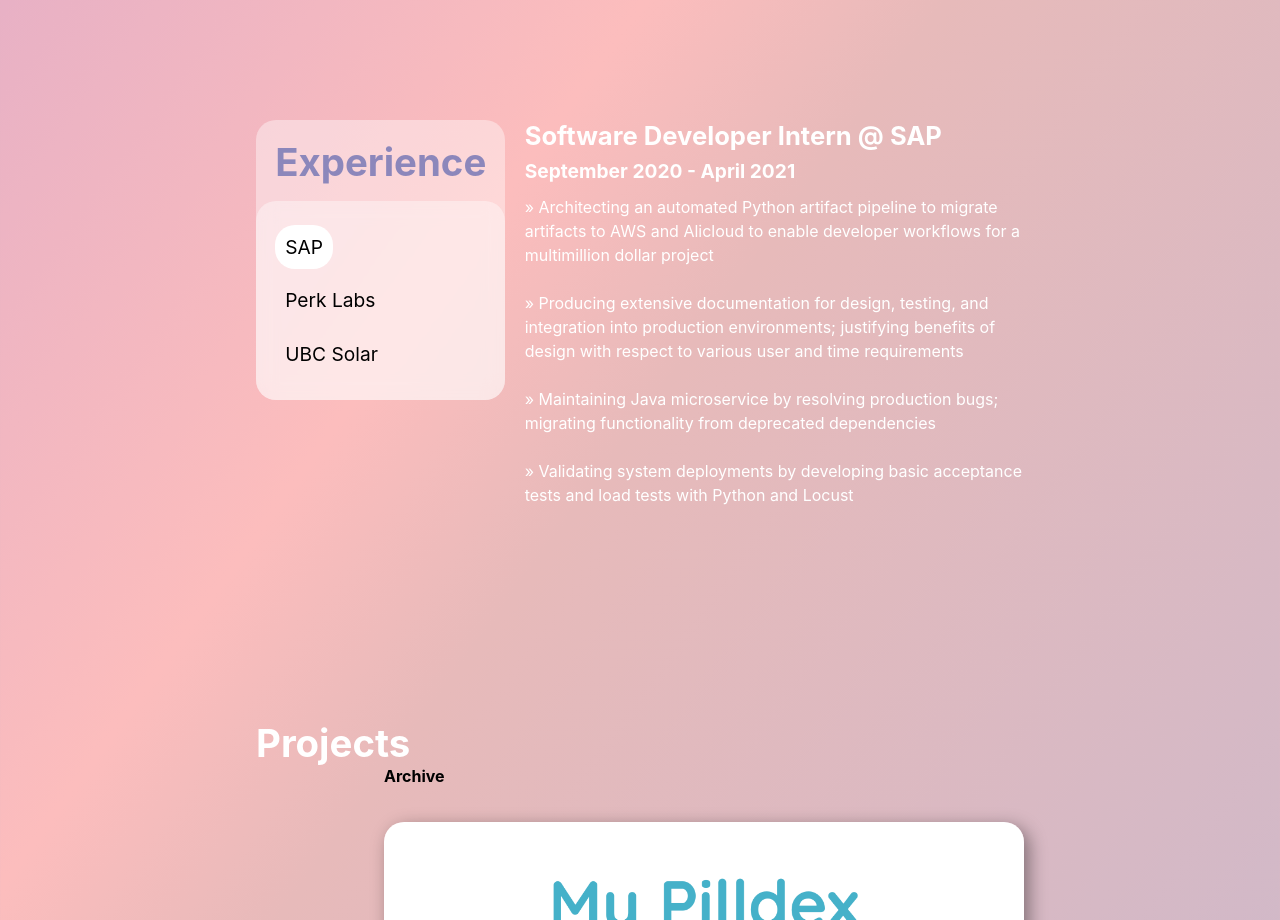
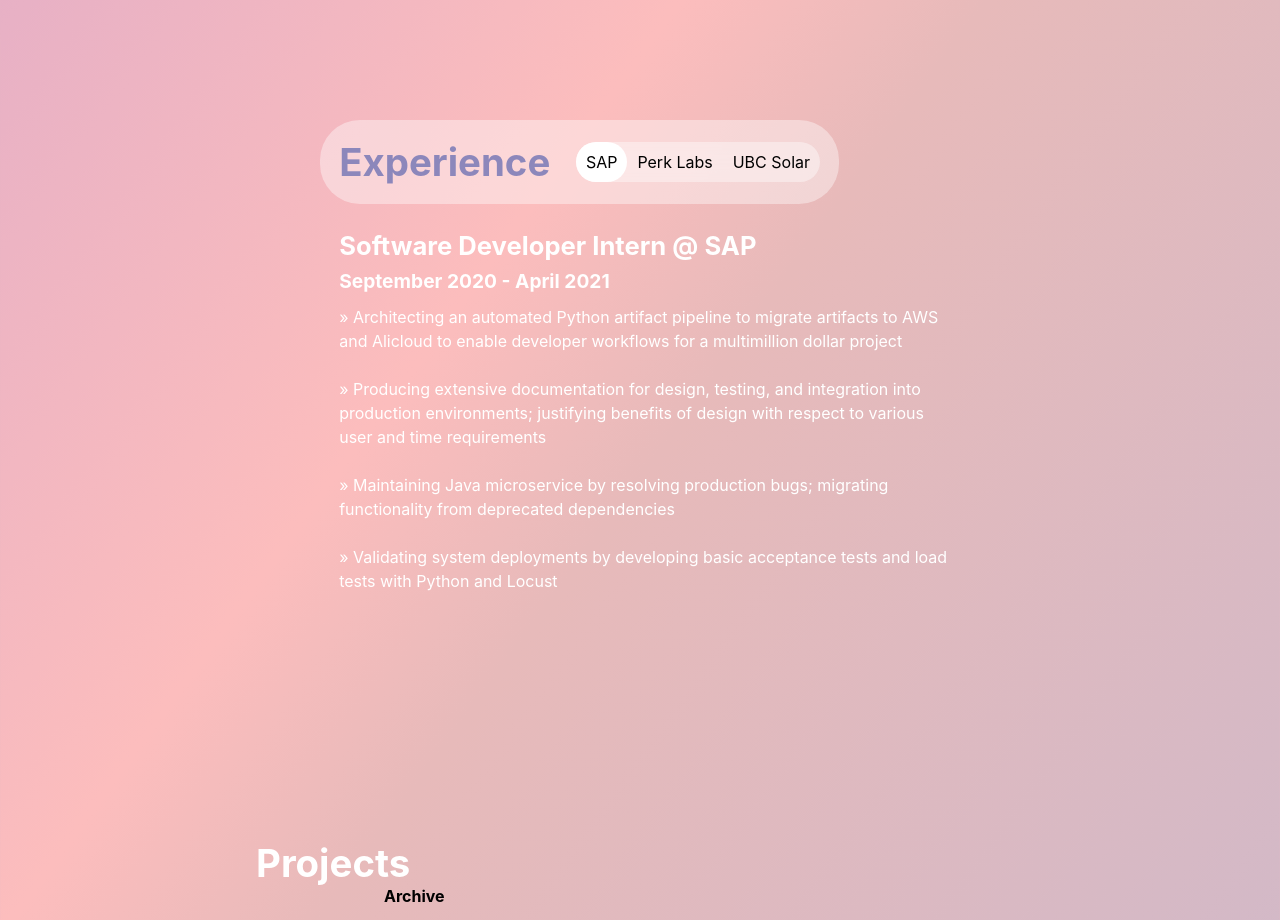
Before and after one commit to mpchow/personalWebsite_V2, a React (Create React App) app: page / in a window 1280 px wide. Shown: the part 1480-2400 px from the top of the page. Built offline with nearby package versions, Linux system fonts and the light colour scheme.

Commit message:
Redesign experience section

```diff
--- a/src/components/Experience/experience.css
+++ b/src/components/Experience/experience.css
@@ -1,29 +1,25 @@
 .experience {
-   height: 75vh;
+   height: 90vh;
    width: 100vw;
    text-align: left;
 }
 
-.experience-content {
-   display: flex;
-}
 
 .experience-box {
-   width: 60vw;
    top: 10vh;
    margin: 0 auto;
    position: relative;
 }
 
 .experience-company {
-   font-size: 1.5vw;
+   font-size: 1.25vw;
    height: fit-content;
    width: fit-content;
-   padding: 10px;
+   padding: 10px
 }
 
 .experience-selected {
-   font-size: 1.5vw;
+   font-size: 1.25vw;
    height: fit-content;
    width: fit-content;
    background-color: white;
@@ -33,35 +29,44 @@
 
 .experience-titles {
    background: rgba(255,255,255,0.4);
-   border-radius: 20px;
+   border-radius: 40px;
    height: fit-content;
+   display: flex;
+   justify-content: space-between;
+   align-items: center;
+   padding: 1.5vw;
+   margin-bottom: 2vw;
+   width: fit-content;
+}
+
+.experience-titles h1 {
+   margin-right: 2vw;
+}
+
+.experience-content {
+   width: 50vw;
+   margin: 0 auto;
 }
 
 .experience-companies :hover{
    cursor: pointer;
-   background-color: white;
-   border-radius: 20px;
-
+   /* background-color: white; */
+   /* border-radius: 20px; */
 }
 
 .experience-companies {
-   height: 20vh;
    display: flex;
-   flex-direction: column;
    justify-content: space-around;
+   align-items: center;
    background: rgba(255,255,255,0.4);
    backdrop-filter: blur(10px);
    border-radius: 20px;
-   padding: 1.5vw  1.5vw 1.5vw 1.5vw;
+   /* padding: 1.5vw  1.5vw 1.5vw 1.5vw; */
 }
 
 .experience-titles h1 {
    color: rgb(140, 135, 187);
    font-size: 3vw;
-   margin-bottom: 2vh;
-   margin-top: 1.5vw;
-   margin-right: 1.5vw;
-   margin-left: 1.5vw;
 }
 
 .experience-text {
```
